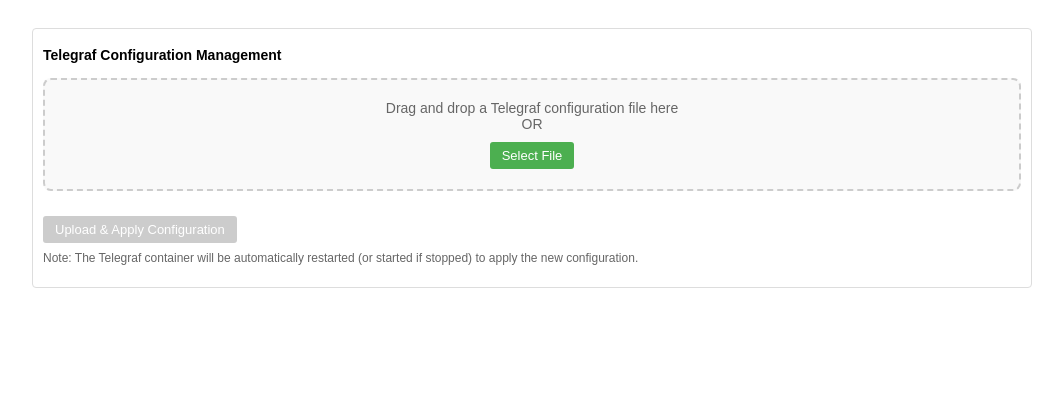
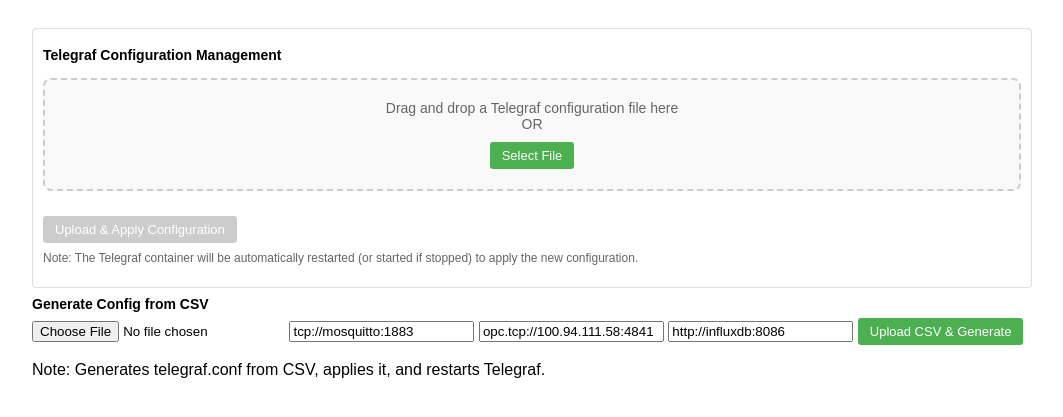
Before and after one commit to TailGuy/telegraf-app, a FastAPI app: template app/templates/index.html in a window 1280 px wide. Shown: the part 313-730 px from the top of the page, without its empty margins (108-1171 px from the left). Run offline with FastAPI, Linux system fonts and the light colour scheme; the template is opened without the code that fills it, so the values that code supplies are empty.

Commit message:
fixed csv uploading

```diff
--- a/app/main.py
+++ b/app/main.py
@@ -8,7 +8,7 @@
 import re
 from urllib.parse import quote
 import csv
-
+import tempfile
 from fastapi import FastAPI, HTTPException, Depends, status, Request, UploadFile, File, Form
 from fastapi.responses import PlainTextResponse, HTMLResponse, RedirectResponse
 from fastapi.templating import Jinja2Templates
@@ -668,44 +668,53 @@
     return {"success": True, "message": "Telegraf container started."}
 
 # TODO fix this later
-# @app.post("/telegraf/upload-csv", tags=["Telegraf"])
-# async def upload_csv_for_config(
-#     request: Request,
-#     file: UploadFile = File(...),
-#     mqtt_broker: str = Form("tcp://mosquitto:1883"),  # Default or from .env
-#     opcua_endpoint: str = Form("opc.tcp://100.94.111.58:4841"),
-#     influxdb_url: str = Form("http://influxdb:8086"),
-#     container: docker.models.containers.Container = Depends(get_telegraf_container)
-# ):
-#     logger.info(f"Received CSV upload for config generation: {file.filename}")
-#     content = await file.read()
-#     if not content:
-#         raise HTTPException(status_code=400, detail="Empty file")
+@app.post("/telegraf/upload-csv", tags=["Telegraf"])
+async def upload_csv_for_config(
+    request: Request,
+    file: UploadFile = File(...),
+    mqtt_broker: str = Form("tcp://mosquitto:1883"),
+    opcua_endpoint: str = Form("opc.tcp://100.94.111.58:4841"),
+    influxdb_url: str = Form("http://influxdb:8086"),
+    container: docker.models.containers.Container = Depends(get_telegraf_container)
+):
+    logger.info(f"Received CSV upload for config generation: {file.filename}")
+    content = await file.read()
+    if not content:
+        safe_error = quote("Empty file")
+        return RedirectResponse(url=f"/?error={safe_error}", status_code=303)
 
-#     try:
-#         generator = TelegrafConfigGenerator(
-#             csv_content=content,
-#             output_file_path=SHARED_CONFIG_PATH,
-#             mqtt_broker=mqtt_broker,
-#             opcua_endpoint=opcua_endpoint,
-#             influxdb_url=influxdb_url
-#         )
-#         new_config = generator.generate_config()
-#         async with aiofiles.open(SHARED_CONFIG_PATH, "w") as f:
-#             await f.write(new_config)
-#     except Exception as e:
-#         logger.error(f"Config generation: {e}", exc_info=True)
-#         safe_error = quote(str(e))
-#         return RedirectResponse(url=f"/?error={safe_error}", status_code=303)
+    try:
+        # Save uploaded content to a temp file
+        with tempfile.NamedTemporaryFile(delete=False, suffix=".csv") as temp_csv:
+            temp_csv.write(content)
+            csv_path = temp_csv.name
 
-#     try:
-#         container.reload()
-#         if container.status == 'running':
-#             container.restart(timeout=30)
-#         else:
-#             container.start()
-#     except Exception as e:
-#         safe_error = quote(f"Config generated, but apply failed: {e}")
-#         return RedirectResponse(url=f"/?error={safe_error}", status_code=303)
+        generator = TelegrafConfigGenerator(
+            csv_file_path=csv_path,
+            output_file_path=SHARED_CONFIG_PATH,
+            mqtt_broker=mqtt_broker,
+            opcua_endpoint=opcua_endpoint,
+            influxdb_url=influxdb_url
+        )
+        generator.run()  # Generates and writes the config to SHARED_CONFIG_PATH
 
-#     return RedirectResponse(url="/", status_code=303)
+        # Clean up temp file
+        os.unlink(csv_path)
+    except Exception as e:
+        logger.error(f"Config generation: {e}", exc_info=True)
+        if os.path.exists(csv_path):
+            os.unlink(csv_path)
+        safe_error = quote(str(e))
+        return RedirectResponse(url=f"/?error={safe_error}", status_code=303)
+
+    try:
+        container.reload()
+        if container.status == 'running':
+            container.restart(timeout=30)
+        else:
+            container.start()
+    except Exception as e:
+        safe_error = quote(f"Config generated, but apply failed: {e}")
+        return RedirectResponse(url=f"/?error={safe_error}", status_code=303)
+
+    return RedirectResponse(url="/", status_code=303)
--- a/app/templates/index.html
+++ b/app/templates/index.html
@@ -248,7 +248,7 @@
     </div>
 
     <!-- TODO fix this later -->
-    <!-- <div>
+    <div>
         <h3>Generate Config from CSV</h3>
         <form action="/telegraf/upload-csv" method="post" enctype="multipart/form-data">
             <input type="file" name="file" accept=".csv">
@@ -258,7 +258,7 @@
             <button type="submit">Upload CSV & Generate</button>
         </form>
         <p>Note: Generates telegraf.conf from CSV, applies it, and restarts Telegraf.</p>
-    </div> -->
+    </div>
 
     <script>
         document.addEventListener('DOMContentLoaded', function() {
```
